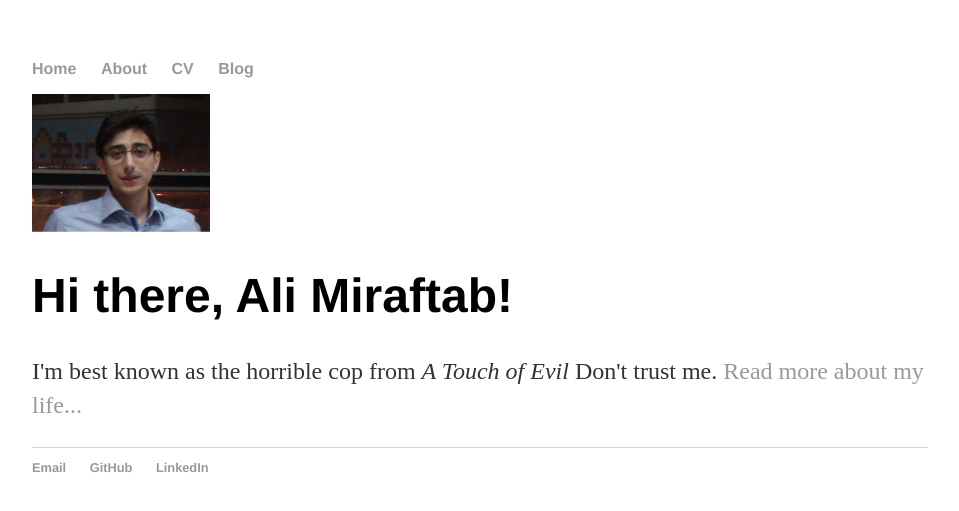
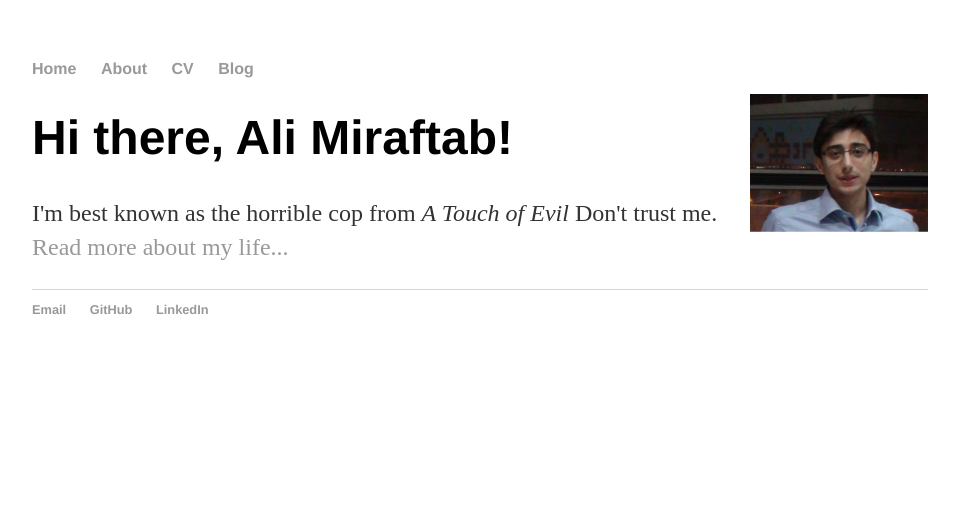
Before and after one commit to AliMiraftab/AliMiraftab.github.io, a Jekyll site: the page built from index.html, in a window 1280 px wide. Shown: the top 511 px of the page, without its empty margins (160-1119 px from the left). Built offline with Jekyll 4.4.1, drawn with Linux system fonts in a browser that asks for light colours.

Commit message:
Update default.html

```diff
--- a/_layouts/default.html
+++ b/_layouts/default.html
@@ -16,7 +16,7 @@
 	    		</ul>
 			</nav>
 
-			<img src="/pic/Ali_memorial.png" alt="Memorial Pic" style="width:178px;height:138px;" style="vertical-align:right">
+			<img src="/pic/Ali_memorial.png" alt="Memorial Pic" style="width:178px;height:138px;" align="right">
 
 			<div class="container">
 
```
